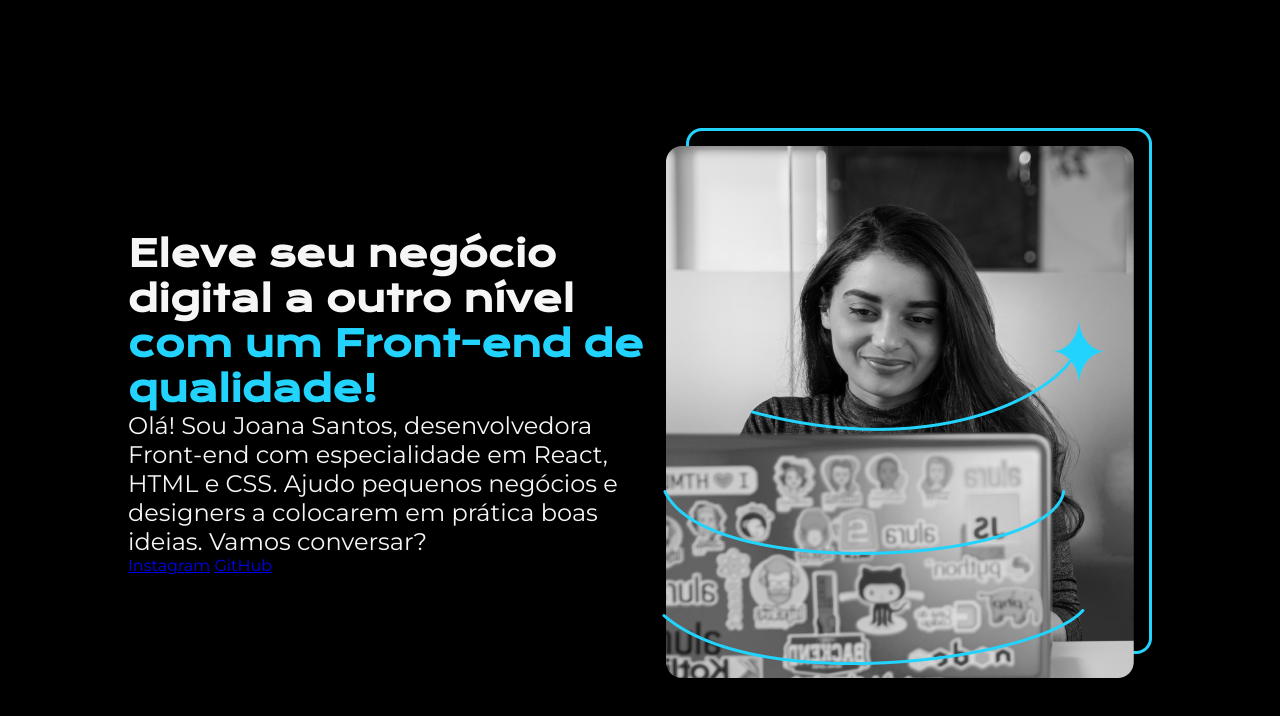
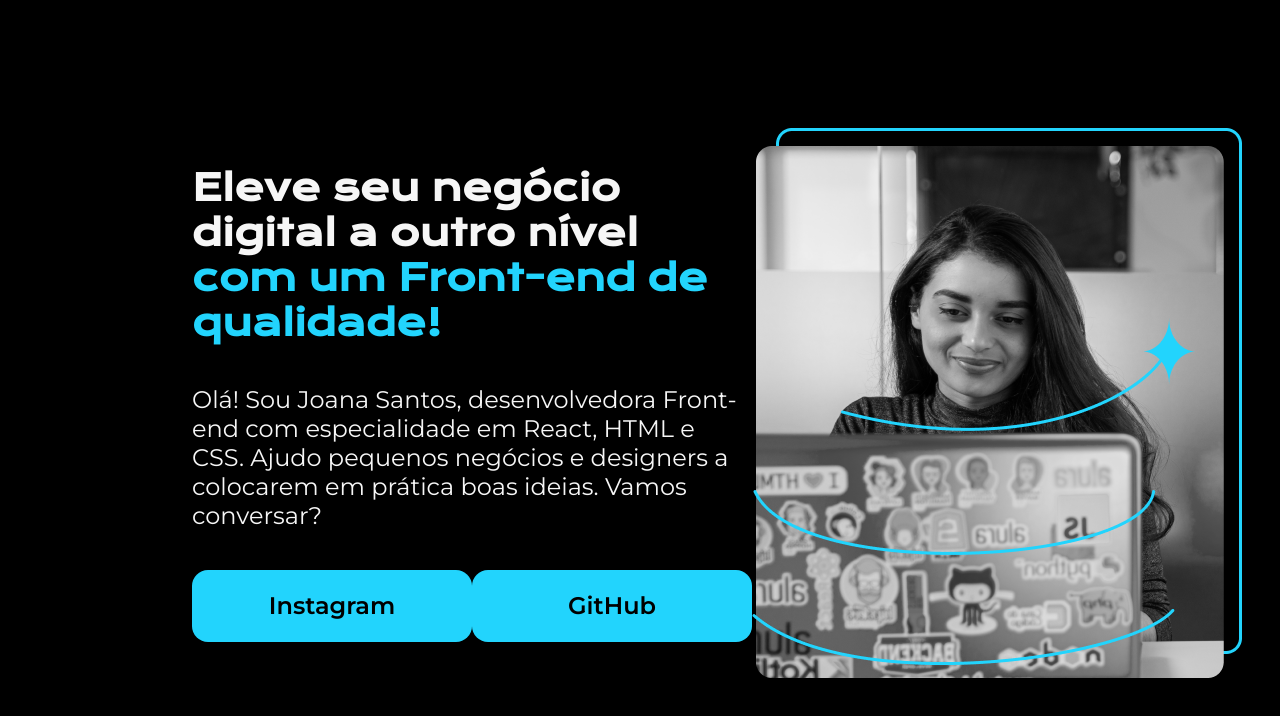
Before and after one commit to MariaFlorDiPiero/html-css-estruturas-e-tags, a plain HTML site: page index.html in a window 1280 px wide. Drawn offline with nearby package versions, Linux system fonts and the light colour scheme.

Commit message:
create flex-direction

```diff
--- a/index.html
+++ b/index.html
@@ -12,8 +12,10 @@
         <section class="apresentacao__conteudo">
             <h1 class="apresentacao__conteudo__titulo">Eleve seu negócio digital a outro nível <strong class="titulo-destaque"> com um Front-end de qualidade!</strong></h1>
             <p class="apresentacao__conteudo__paragrafo">Olá! Sou Joana Santos, desenvolvedora Front-end com especialidade em React, HTML e CSS. Ajudo pequenos negócios e designers a colocarem em prática boas ideias. Vamos conversar?</p>
-            <a href="https://instagram.com/mariaflor.dipiero">Instagram</a>
-            <a href="https://github.com/mariaflordipiero">GitHub</a>
+            <div class="apresentacao__links">
+                <a class="apresentacao__links__link" href="https://instagram.com/mariaflor.dipiero">Instagram</a>
+                <a class="apresentacao__links__link"href="https://github.com/mariaflordipiero">GitHub</a>
+            </div>
         </section>
         <img src="imagem.png" alt="Foto da Joana Santos programando">
     </main>
--- a/style.css
+++ b/style.css
@@ -1,4 +1,4 @@
-@import url('https://fonts.googleapis.com/css2?family=Krona+One&family=Montserrat&display=swap');
+@import url('https://fonts.googleapis.com/css2?family=Krona+One&family=Montserrat:wght@400;600&display=swap');
 
 *{
     margin: 0;
@@ -17,7 +17,7 @@ body {
 }
 
 .apresentacao {
-    margin: 10%;
+    margin: 10% 15%;
     display: flex;
     align-items: center;
     justify-content: space-between;
@@ -26,6 +26,10 @@ body {
 
 .apresentacao__conteudo {
     width: 615px;
+    display: flex;
+    flex-direction: column;
+    gap: 40px;
+
 
 }
 
@@ -37,3 +41,22 @@ body {
 .apresentacao__conteudo__paragrafo {
     font-size: 24px;
 }
+
+.apresentacao__links {
+    display: flex;
+    justify-content: space-between;
+}
+
+.apresentacao__links__link {
+    background-color: #22D4FD;
+    width: 280px;
+    text-align: center;
+    border-radius: 16px;
+    font-size: 24px;
+    padding: 21.5px 0;
+    text-decoration: none;
+    color: #000000;
+    font-family: 'Montserrat', 'sans-serif';
+    font-weight: 600;
+
+}
```
